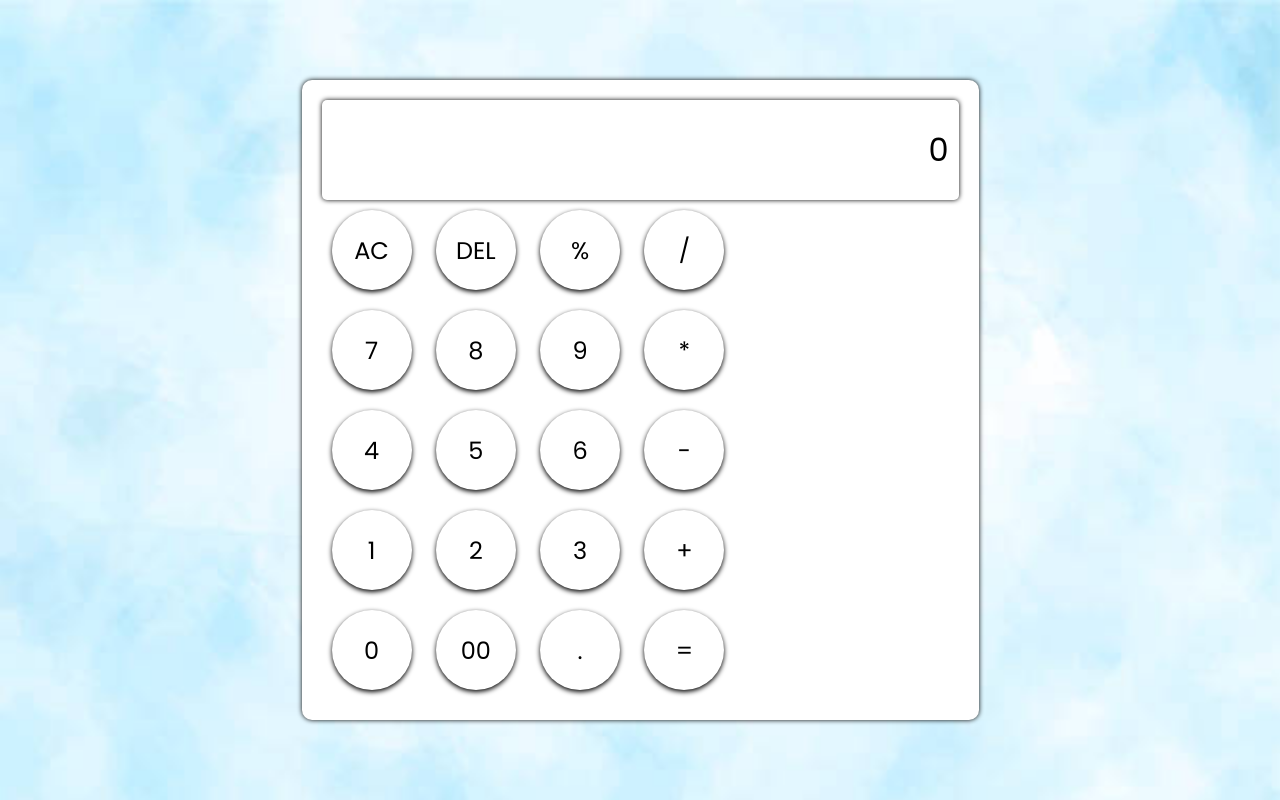
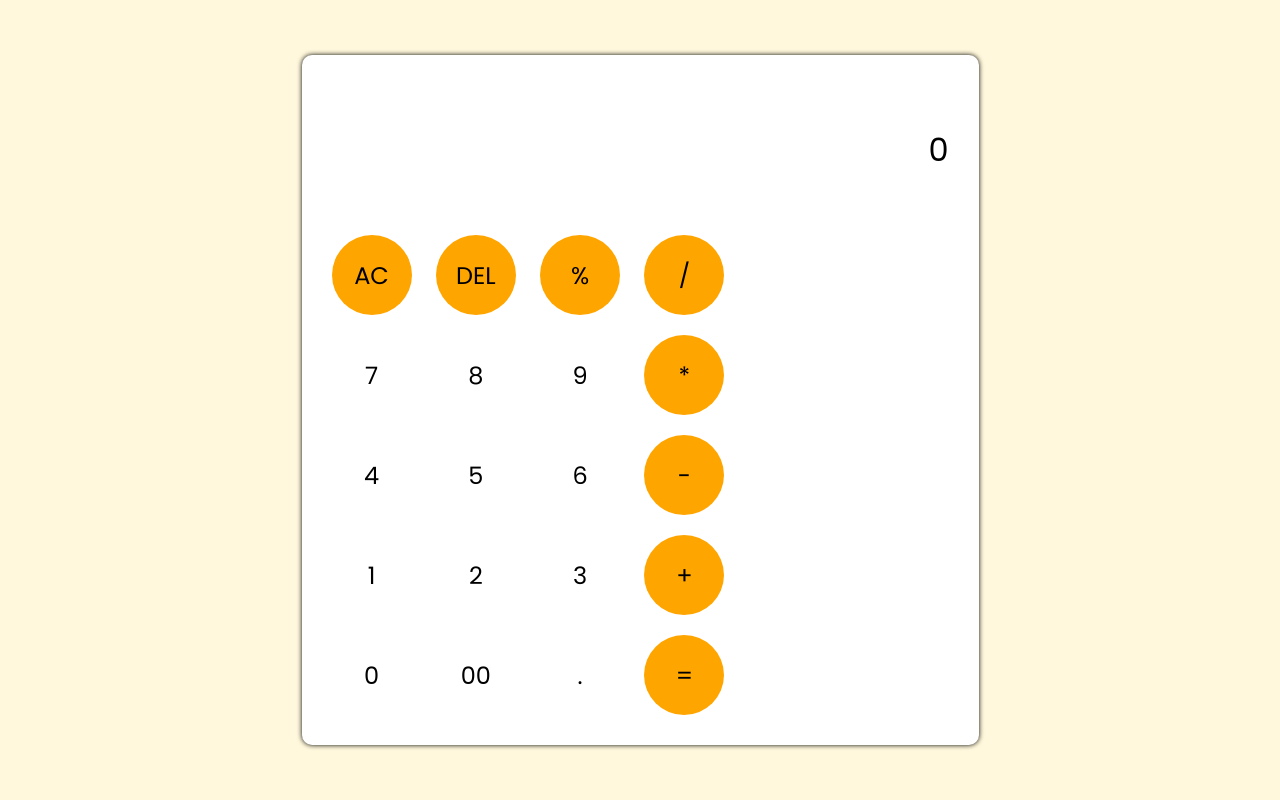
Before and after one commit to Kushalbaragi/Calculator, a plain HTML site: page index.html in a window 1280 px wide. Both pictures are taken after a click on the button "AC". Drawn offline with Linux system fonts and the light colour scheme.

Commit message:
functionality added

```diff
--- a/index.css
+++ b/index.css
@@ -8,9 +8,7 @@
     font-family: 'Poppins', sans-serif;
 }
 body{
-    background: url('./background.jpg');
-    background-repeat: no-repeat;
-    background-size: cover;
+  background-color: cornsilk;
 }
 .container{
     display: flex;
@@ -25,6 +23,12 @@ body{
     border: none;
     border-radius: 10px;
 }
+.operator{
+    background-color: orange;
+}
+.display{
+    color: black;
+}
 
 input{
     font-size: 32px;
@@ -33,11 +37,10 @@ input{
     width: 100%;
     background: transparent;
     border: none;
-    box-shadow: 0 0 5px black;
     outline: none;
     border-radius: 5px;
     padding: 10px;
-    height: 100px;
+    height: 150px;
 }
 input::placeholder{
     color: black;
@@ -52,6 +55,5 @@ button{
     border: none;
     background: transparent;
     border-radius: 50%;
-    box-shadow: 0 2px 5px #000000;
 
 }
--- a/index.html
+++ b/index.html
@@ -9,42 +9,43 @@
   <body>
     <section class="container">
       <div class="wrapper">
-        <div class="display">
-          <input class='display' type="text" name="display" value="0" />
+        <div class="display-wrapper">
+          <input type="text" placeholder="0" id="inputbox">
         </div>
         <div class="buttons">
           <div>
-            <button>AC</button>
-            <button>DEL</button>
-            <button>%</button>
-            <button>/</button>
+            <button class="operator">AC</button>
+            <button class="operator">DEL</button>
+            <button class="operator">%</button>
+            <button class="operator">/</button>
           </div>
           <div>
             <button>7</button>
             <button>8</button>
             <button>9</button>
-            <button>*</button>
+            <button class="operator">*</button>
           </div>
           <div>
             <button>4</button>
             <button>5</button>
             <button>6</button>
-            <button>-</button>
+            <button class="operator">-</button>
           </div>
           <div>
             <button>1</button>
             <button>2</button>
             <button>3</button>
-            <button>+</button>
+            <button class="operator">+</button>
           </div>
           <div>
             <button>0</button>
             <button>00</button>
             <button>.</button>
-            <button>=</button>
+            <button class="operator">=</button>
           </div>
         </div>
       </div>
     </section>
+    <script src="./index.js"></script>
   </body>
 </html>
--- a/index.js
+++ b/index.js
@@ -0,0 +1,28 @@
+let arr = document.getElementsByTagName("button");
+let display = document.getElementById("inputbox");
+
+
+for (let i = 0; i < arr.length; i++) {
+  arr[i].addEventListener("click", (e) => {
+    let btnValue = e.target.innerHTML;
+
+    if (e.target.innerHTML === "=") {
+        let lastchar=display.value.charAt(display.value.length-1);
+        if(lastchar === '+' || lastchar === '-' || lastchar === '*' || lastchar === '/' || lastchar === '%'){
+           alert('please enter proper expression');
+        }
+        else{
+            display.value=eval(display.value);
+
+        }
+    } else if (btnValue === "AC") {
+      display.value = "";
+    } else if (btnValue === "DEL") {
+        display.value= display.value.substring(0,display.value.length-1);
+    }
+
+    else{
+        display.value += btnValue;
+    }
+  });
+}
```
